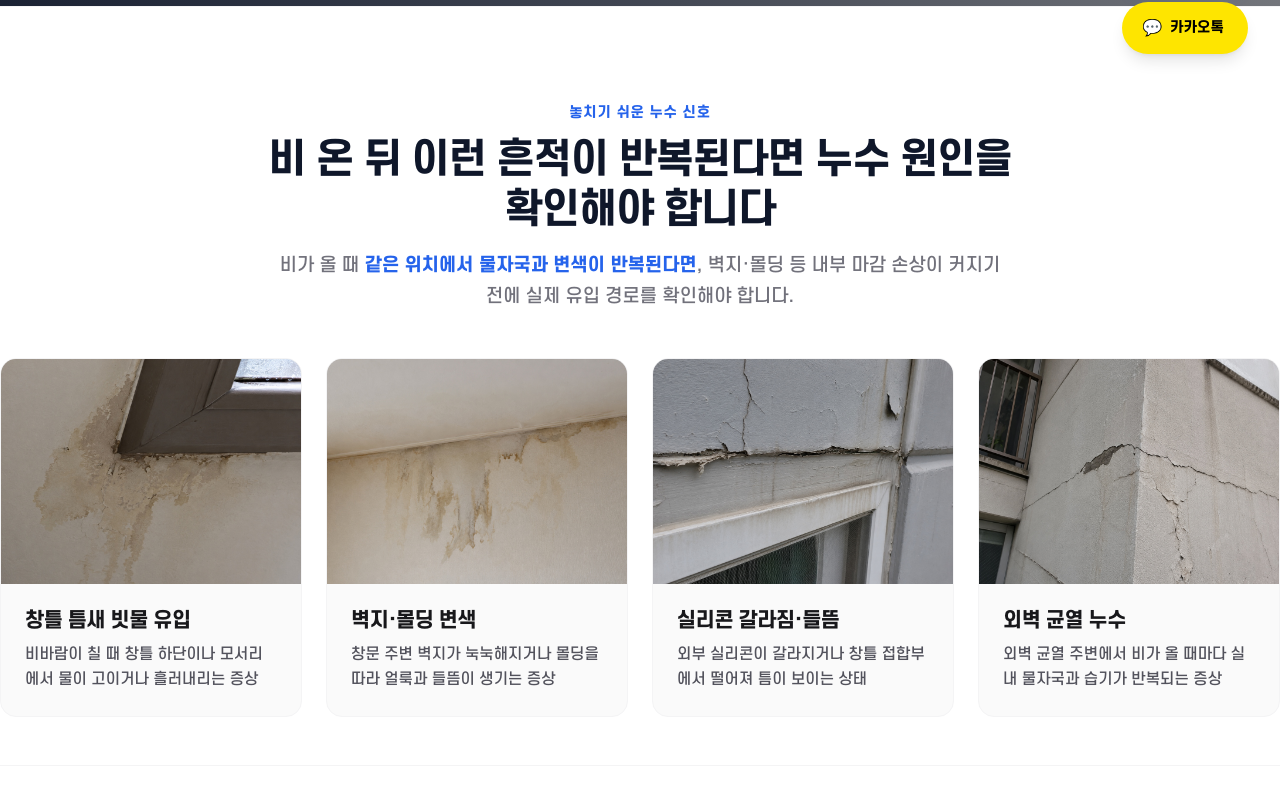
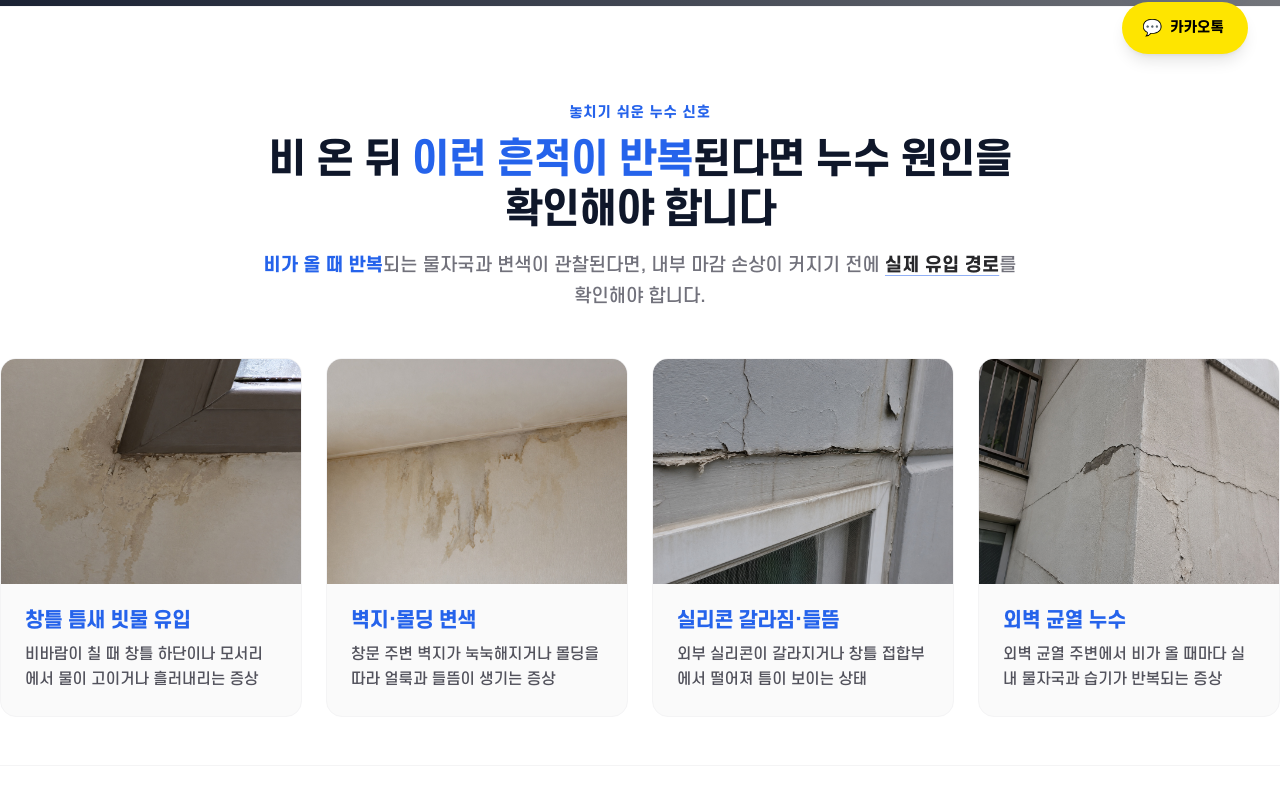
Before and after one commit to wogus5695-ctrl/Chungnam-rope-04, a Next.js app: page / in a window 1280 px wide. Shown: the part 714-1516 px from the top of the page. Built offline with nearby package versions, Linux system fonts and the light colour scheme; grey boxes are pictures that could not be loaded.

Commit message:
style: colorize target keywords and apply underlines to dynamic leak signs copy

```diff
--- a/src/components/LeakSymptoms.tsx
+++ b/src/components/LeakSymptoms.tsx
@@ -96,17 +96,24 @@ export default function LeakSymptoms({ symptomList, dynamicRegionName, dynamicSe
             {hasDynamicList ? `${dynamicServiceName} 점검이 필요한 신호` : "놓치기 쉬운 누수 신호"}
           </h2>
           <p className="text-[26px] sm:text-3xl lg:text-[40px] font-black text-brand-primary tracking-tight lg:tracking-[-0.03em] leading-[1.3] lg:leading-[1.25] keep-all break-keep">
-            {hasDynamicList
-              ? `${dynamicRegionName} ${dynamicServiceName}, 이런 증상이 반복되면 확인이 필요합니다`
-              : "비 온 뒤 이런 흔적이 반복된다면 누수 원인을 확인해야 합니다"
-            }
+            {hasDynamicList ? (
+              <>
+                {dynamicRegionName} {dynamicServiceName}, <span className="text-brand-accent">이런 증상이 반복</span>되면 확인이 필요합니다
+              </>
+            ) : (
+              <>
+                비 온 뒤 <span className="text-brand-accent">이런 흔적이 반복</span>된다면 누수 원인을 확인해야 합니다
+              </>
+            )}
           </p>
           <div className="text-zinc-500 mt-3 sm:mt-4 lg:mt-[16px] text-[15px] sm:text-base lg:text-[18px] leading-relaxed lg:leading-[1.7] keep-all break-keep max-w-[760px] lg:mx-auto">
             {hasDynamicList ? (
-              `${dynamicRegionName} 현장에서 아래와 같은 흔적이 반복된다면, 내부 마감 손상이 커지기 전에 실제 유입 경로와 외부 마감 상태를 확인해야 합니다.`
+              <>
+                {dynamicRegionName} 현장에서 아래와 같은 흔적이 반복된다면, 내부 마감 손상이 커지기 전에 <span className="underline decoration-brand-accent/50 underline-offset-4 font-bold text-zinc-800">실제 유입 경로와 외부 마감 상태</span>를 확인해야 합니다.
+              </>
             ) : (
               <p>
-                비가 올 때 <strong className="text-brand-accent font-extrabold">같은 위치에서 물자국과 변색이 반복된다면</strong>, 벽지·몰딩 등 내부 마감 손상이 커지기 전에 실제 유입 경로를 확인해야 합니다.
+                <span className="text-brand-accent font-extrabold">비가 올 때 반복</span>되는 물자국과 변색이 관찰된다면, 내부 마감 손상이 커지기 전에 <span className="underline decoration-brand-accent/50 underline-offset-4 font-bold text-zinc-800">실제 유입 경로</span>를 확인해야 합니다.
               </p>
             )}
           </div>
@@ -132,7 +139,7 @@ export default function LeakSymptoms({ symptomList, dynamicRegionName, dynamicSe
               </div>
               <div className="p-4 sm:p-5 lg:p-[24px] flex-grow flex flex-col justify-center md:justify-between w-[65%] md:w-auto">
                 <div>
-                  <h3 className="text-[17px] sm:text-lg lg:text-[20px] font-[800] text-zinc-900 mb-1.5 sm:mb-2 tracking-tight leading-[1.3] truncate lg:whitespace-normal lg:line-clamp-2">{s.title}</h3>
+                  <h3 className="text-[17px] sm:text-lg lg:text-[20px] font-[800] text-brand-accent mb-1.5 sm:mb-2 tracking-tight leading-[1.3] truncate lg:whitespace-normal lg:line-clamp-2">{s.title}</h3>
                   <p className="text-[14px] sm:text-sm lg:text-[15px] text-zinc-600 leading-[1.55] lg:leading-[1.65] line-clamp-2 lg:line-clamp-3">{s.desc}</p>
                 </div>
               </div>
```
